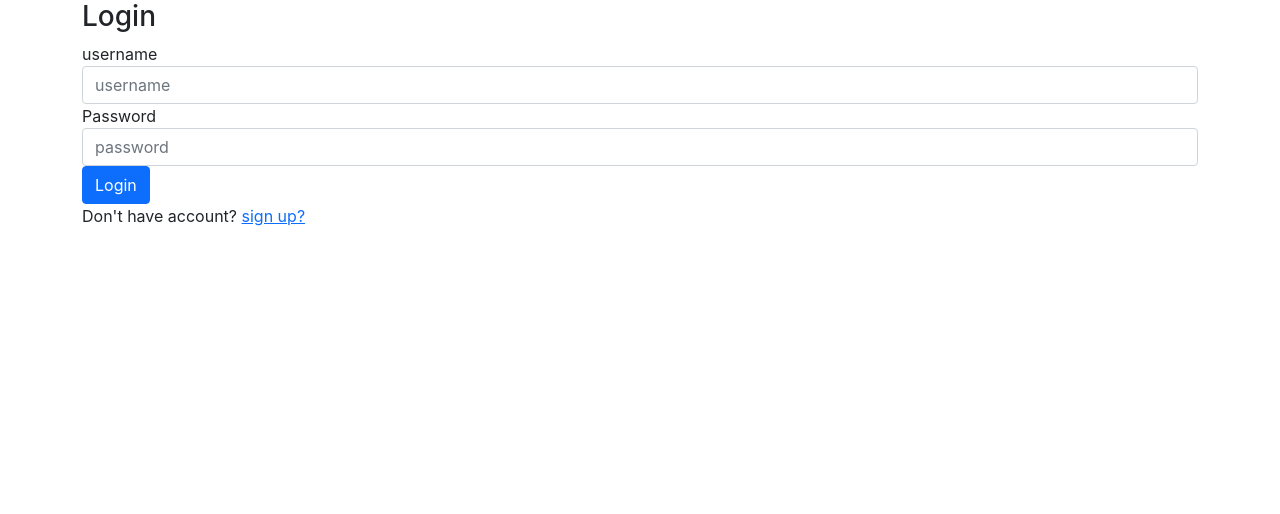
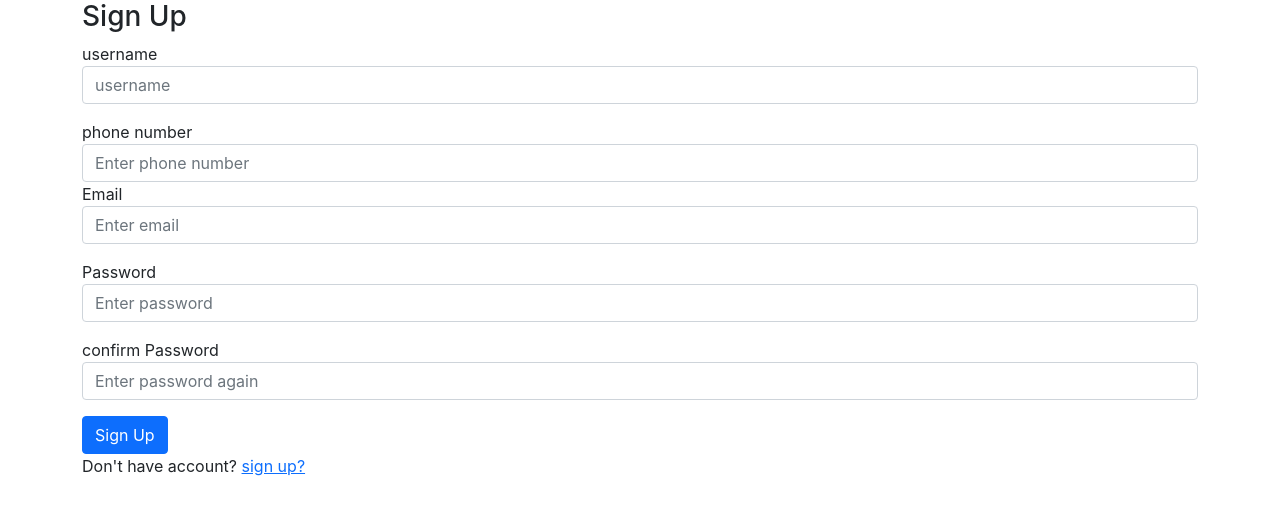
Before and after one commit to VE5ETA/Talabk, a React (Create React App) app in the folder client/: page / in a window 1280 px wide. Shown: the top 514 px of the page. Built offline with nearby package versions, Linux system fonts and the light colour scheme.

Commit message:
add validate method to login and signup page

```diff
--- a/client/src/App.js
+++ b/client/src/App.js
@@ -1,11 +1,11 @@
 import React from "react";
-import SignUp from "./components/Signup";
+import SignUp from "./components/SignUp";
 import Login from "./components/Login";
 
 function App() {
   return (
     <div className="App">
-      <Login />
+      <SignUp />
     </div>
   );
 }
--- a/client/src/components/Login.js
+++ b/client/src/components/Login.js
@@ -5,36 +5,63 @@ class Login extends Component {
   constructor(props) {
     super(props);
     this.state = {
-      username: "",
-      password: "",
+      formValues: {},
+      formError: {},
+      isSubmitted: false,
     };
     this.onInputChange = this.onInputChange.bind(this);
     this.onSubmit = this.onSubmit.bind(this);
   }
 
   onInputChange(e) {
-    this.setState({ [e.target.name]: e.target.value });
-    console.log(this.state);
+    this.setState({
+      formValues: { ...this.state.formValues, [e.target.name]: e.target.value },
+    });
   }
 
-  onSubmit() {
+  onSubmit(e) {
+    e.preventDefault();
+    this.setState({
+      formError: this.validate(this.state.formValues),
+      isSubmitted: true,
+    });
     //   axios
-    //     .post("http://localhost:3001/signUp", this.state)
+    //     .post("http://localhost:3001/signUp", this.state.formValues)
     //     .then((res) => console.log(res.status))
     //     .catch((err) => {
     //       console.error(err);
     //     });
   }
 
+  validate(value) {
+    const error = {};
+    if (!value.username) {
+      error.username = "username is required!";
+    }
+    if (!value.password) {
+      error.password = "password is required!";
+    }
+    return error;
+  }
+
   render() {
     return (
-      <div>
-        <form onSubmit={this.onSubmit} className="container">
+      <div style={{ marginTop: "40px" }} className="container">
+        <div>
+          {Object.keys(this.state.formError).length === 0 &&
+          this.state.isSubmitted ? (
+            <div className="alert alert-success" role="alert">
+              login successful
+            </div>
+          ) : (
+            ""
+          )}
+        </div>
+        <form onSubmit={this.onSubmit}>
           <h3>Login</h3>
           <div className="form-group">
             <label>username</label>
             <input
-              value={this.state.username}
               onChange={this.onInputChange}
               type="text"
               className="form-control"
@@ -42,10 +69,10 @@ class Login extends Component {
               name="username"
             />
           </div>
+          <p style={{ color: "red" }}>{this.state.formError.username}</p>
           <div className="form-group">
             <label>Password</label>
             <input
-              value={this.state.password}
               onChange={this.onInputChange}
               type="text"
               className="form-control"
@@ -53,6 +80,7 @@ class Login extends Component {
               name="password"
             />
           </div>
+          <p style={{ color: "red" }}>{this.state.formError.password}</p>
           <button type="submit" className="btn btn-primary btn-block">
             Login
           </button>
--- a/client/src/components/Signup.js
+++ b/client/src/components/Signup.js
@@ -5,63 +5,96 @@ class SignUp extends Component {
   constructor(props) {
     super(props);
     this.state = {
-      name: "",
-      storeName: "",
-      email: "",
-      password: "",
-      date: `${new Date().getDate()}/${
-        new Date().getMonth() + 1
-      }/${new Date().getFullYear()}`,
+      formValues: {
+        date: `${new Date().getDate()}/${
+          new Date().getMonth() + 1
+        }/${new Date().getFullYear()}`,
+      },
+      formError: {},
+      isSubmitted: false,
     };
     this.onInputChange = this.onInputChange.bind(this);
     this.onSubmit = this.onSubmit.bind(this);
   }
 
   onInputChange(e) {
-    this.setState({ [e.target.name]: e.target.value });
-    // console.log(this.state);
+    this.setState({
+      formValues: { ...this.state.formValues, [e.target.name]: e.target.value },
+    });
   }
 
-  onSubmit() {
-    // axios
-    //   .post("http://localhost:3001/signUp", this.state)
-    //   .then((res) => console.log(res.status))
-    //   .catch((err) => {
-    //     console.error(err);
-    //   });
+  onSubmit(e) {
+    e.preventDefault();
+    this.setState({
+      formError: this.validate(this.state.formValues),
+      isSubmitted: true,
+    });
+    // print in console for test
+    console.log(this.state.formValues);
+    //   axios
+    //     .post("http://localhost:3001/signUp", this.state.formValues)
+    //     .then((res) => console.log(res.status))
+    //     .catch((err) => {
+    //       console.error(err);
+    //     });
+  }
+
+  validate(value) {
+    const error = {};
+    if (!value.username) {
+      error.username = "username is required!";
+    }
+    if (!value.email) {
+      error.email = "email is required!";
+    }
+    if (!value.password) {
+      error.password = "password is required!";
+    }
+    if (value.password2 !== value.password) {
+      error.password2 = "password not match!";
+    }
+    return error;
   }
 
   render() {
     return (
       <div>
+        <div>
+          {Object.keys(this.state.formError).length === 0 &&
+          this.state.isSubmitted ? (
+            <div className="alert alert-success" role="alert">
+              you are registered successfully in talab platform
+            </div>
+          ) : (
+            ""
+          )}
+        </div>
         <form onSubmit={this.onSubmit} className="container">
           <h3>Sign Up</h3>
           <div className="form-group">
-            <label>name</label>
+            <label>username</label>
             <input
-              value={this.state.name}
               onChange={this.onInputChange}
               type="text"
               className="form-control"
-              placeholder="name"
-              name="name"
+              placeholder="username"
+              name="username"
             />
           </div>
+          <p style={{ color: "red" }}>{this.state.formError.username}</p>
           <div className="form-group">
-            <label>Store name</label>
+            <label>phone number</label>
             <input
-              value={this.state.storeName}
               onChange={this.onInputChange}
               type="text"
               className="form-control"
-              placeholder="Store name"
-              name="storeName"
+              placeholder="Enter phone number"
+              name="phoneNumber"
             />
           </div>
           <div className="form-group">
             <label>Email</label>
             <input
-              value={this.state.email}
               onChange={this.onInputChange}
               type="email"
               className="form-control"
@@ -69,10 +102,10 @@ class SignUp extends Component {
               name="email"
             />
           </div>
+          <p style={{ color: "red" }}>{this.state.formError.email}</p>
           <div className="form-group">
             <label>Password</label>
             <input
-              value={this.state.password}
               onChange={this.onInputChange}
               type="password"
               className="form-control"
@@ -80,11 +113,24 @@ class SignUp extends Component {
               name="password"
             />
           </div>
+          <p style={{ color: "red" }}>{this.state.formError.password}</p>
+          <div className="form-group">
+            <label>confirm Password</label>
+            <input
+              onChange={this.onInputChange}
+              type="password"
+              className="form-control"
+              placeholder="Enter password again"
+              name="password2"
+            />
+          </div>
+          <p style={{ color: "red" }}>{this.state.formError.password2}</p>
           <button type="submit" className="btn btn-primary btn-block">
             Sign Up
           </button>
+
           <p className="forgot-password text-right">
-            Already registered <a href="#">sign in?</a>
+            Don't have account? <a href="#">sign up?</a>
           </p>
         </form>
       </div>
```
